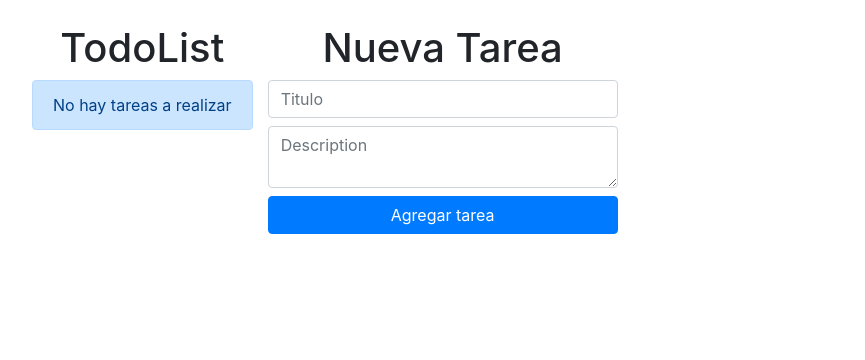
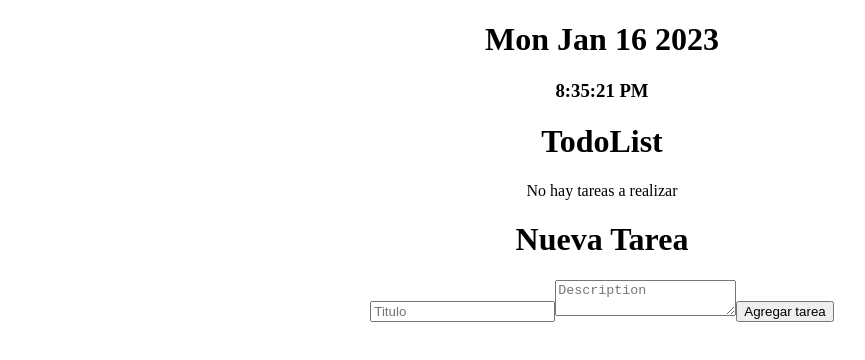
Before and after one commit to jonasojeda/todo-app, a React (Create React App) app: page / in a window 1280 px wide. Shown: the top 360 px of the page, without its empty margins (38-903 px from the left). Built offline with nearby package versions, Linux system fonts and the light colour scheme.

Commit message:
tailwind css installation

```diff
--- a/package.json
+++ b/package.json
@@ -35,5 +35,8 @@
       "last 1 firefox version",
       "last 1 safari version"
     ]
+  },
+  "devDependencies": {
+    "tailwindcss": "^3.2.4"
   }
 }
--- /dev/null
+++ b/postcss.config.js
@@ -0,0 +1,6 @@
+module.exports = {
+  plugins: {
+    tailwindcss: {},
+    autoprefixer: {},
+  },
+}
--- a/public/index.html
+++ b/public/index.html
@@ -15,7 +15,8 @@
       user's mobile device or desktop. See https://developers.google.com/web/fundamentals/web-app-manifest/
     -->
     <link rel="manifest" href="%PUBLIC_URL%/manifest.json" />
-    <link rel="stylesheet" href="https://stackpath.bootstrapcdn.com/bootstrap/4.5.2/css/bootstrap.min.css" integrity="sha384-JcKb8q3iqJ61gNV9KGb8thSsNjpSL0n8PARn9HuZOnIxN0hoP+VmmDGMN5t9UJ0Z" crossorigin="anonymous">
+
+    <!-- <link rel="stylesheet" href="https://stackpath.bootstrapcdn.com/bootstrap/4.5.2/css/bootstrap.min.css" integrity="sha384-JcKb8q3iqJ61gNV9KGb8thSsNjpSL0n8PARn9HuZOnIxN0hoP+VmmDGMN5t9UJ0Z" crossorigin="anonymous"> -->
     <!--
       Notice the use of %PUBLIC_URL% in the tags above.
       It will be replaced with the URL of the `public` folder during the build.
--- /dev/null
+++ b/src/components/Clock/Clock.jsx
@@ -0,0 +1,32 @@
+import React from 'react'
+import { useState } from 'react';
+
+const Clock = () => {
+    let time = new Date().toLocaleTimeString();
+    const [currentTime, setcurrentTime] = useState(time)
+
+    let dates = new Date().toDateString();
+    const [currenteDate, setCurrenteDate] = useState(dates)
+
+    const updateDates = () => {
+        let dates = new Date().toDateString();
+        setCurrenteDate(dates)
+    }
+
+    const updateTime = () =>{
+        let time = new Date().toLocaleTimeString();
+        setcurrentTime(time)
+    }
+
+    setInterval(updateTime, 1000)
+    setInterval(updateDates, 1000)
+  return (
+    <div>
+        <h1>{dates}</h1>
+        <h3>{time}</h3>
+
+    </div>
+  )
+}
+
+export default Clock
--- a/src/components/TodoForm/TodoForm.jsx
+++ b/src/components/TodoForm/TodoForm.jsx
@@ -50,6 +50,7 @@ const TodoForm = ({todoAdd,todoEdit,todoUpdate,setTodoEdit}) => {
     }else{
       todoAdd(formValues);
       setSuccessMessage('Tarea agregada con exito')
+      setFormValues(initialFormValues)
 
     }
 
--- a/src/index.css
+++ b/src/index.css
@@ -1,13 +1,18 @@
-body {
+@tailwind base;
+@tailwind components;
+@tailwind utilities;
+/* body {
   margin: 0;
   font-family: -apple-system, BlinkMacSystemFont, 'Segoe UI', 'Roboto', 'Oxygen',
     'Ubuntu', 'Cantarell', 'Fira Sans', 'Droid Sans', 'Helvetica Neue',
     sans-serif;
   -webkit-font-smoothing: antialiased;
   -moz-osx-font-smoothing: grayscale;
+
+
 }
 
 code {
   font-family: source-code-pro, Menlo, Monaco, Consolas, 'Courier New',
     monospace;
-}
+} */
--- a/src/pages/Home/Home.jsx
+++ b/src/pages/Home/Home.jsx
@@ -1,6 +1,10 @@
 import React, { useEffect, useState } from 'react'
+import Clock from '../../components/Clock/Clock'
 import TodoForm from '../../components/TodoForm/TodoForm'
 import TodoList from '../../components/TodoList/TodoList'
+
+
+
 
 const initialTodos =[
   {
@@ -84,7 +88,10 @@ function Home() {
   }
 
   return (
-    <div className='container mt-4'>
+  <>
+    <Clock/>
+    <div className='container mt-4 '>
+
       <div className='row'>
         <div className='col8'>
           <TodoList
@@ -105,6 +112,7 @@ function Home() {
         </div>
       </div>
     </div>
+  </>
   )
 }
 
--- /dev/null
+++ b/tailwind.config.js
@@ -0,0 +1,8 @@
+/** @type {import('tailwindcss').Config} */
+module.exports = {
+  content: ["./src/**/*.{js,jsx,ts,tsx}",],
+  theme: {
+    extend: {},
+  },
+  plugins: [],
+}
```
Also changed, not shown: 1 other file (tests, documents, lock files or other folders).
